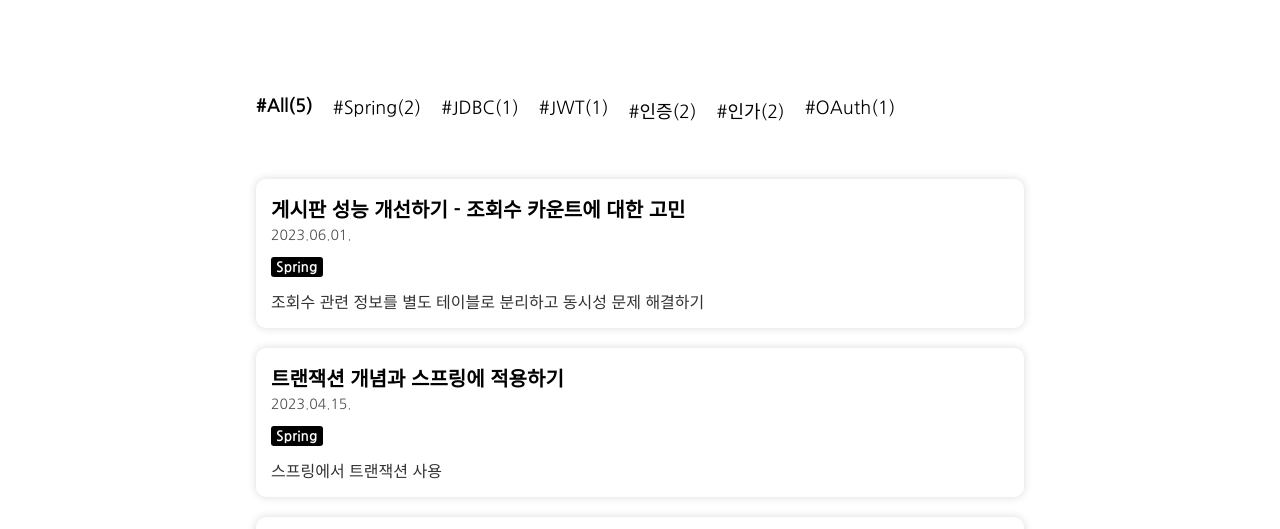
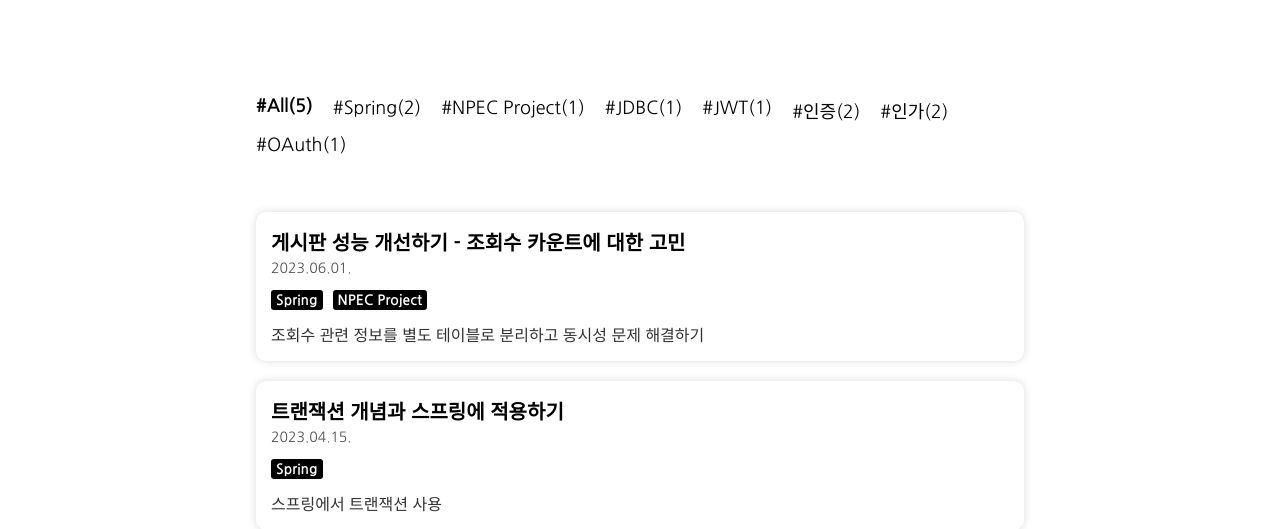
Before and after one commit to hsw0905/hsw0905.github.io, a Gatsby site: page / in a window 1280 px wide. Shown: the part 258-787 px from the top of the page. Built offline with nearby package versions, Linux system fonts and the light colour scheme; Gatsby itself is replaced by a stand-in of ours.

Commit message:
게시판 성능 개선하기 - 조회수 개선 Tag

```diff
--- a/contents/2023-06-01/게시판 성능 개선하기 - 조회수 카운트에 대한 고민.md
+++ b/contents/2023-06-01/게시판 성능 개선하기 - 조회수 카운트에 대한 고민.md
@@ -1,7 +1,7 @@
 ---
 date: '2023-06-01'
 title: '게시판 성능 개선하기 - 조회수 카운트에 대한 고민'
-categories: ['Spring']
+categories: ['Spring', 'NPEC Project']
 summary: '조회수 관련 정보를 별도 테이블로 분리하고 동시성 문제 해결하기'
 ---
 ### [배경]
```
